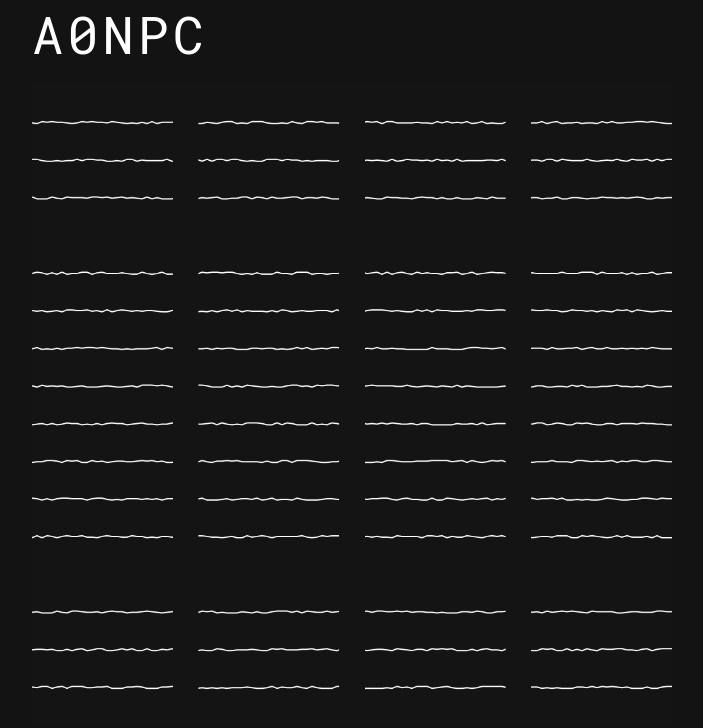
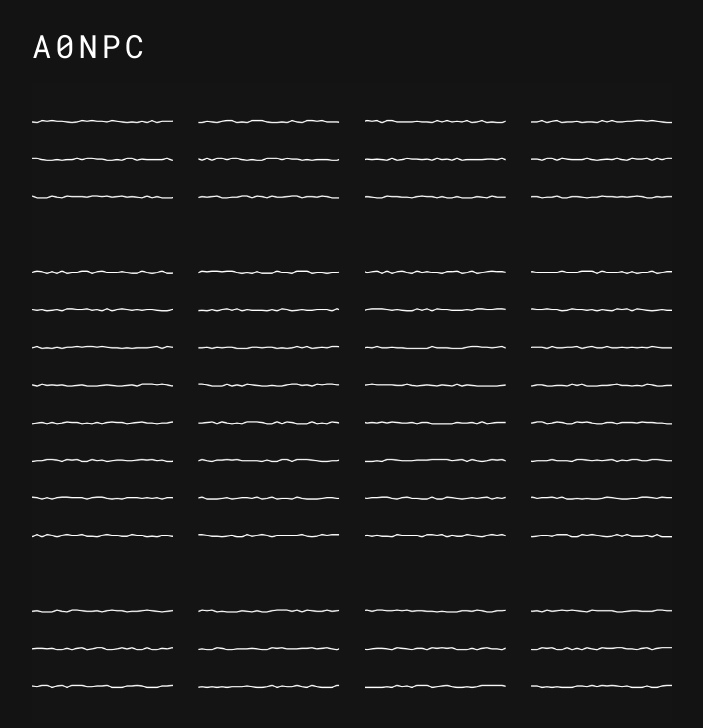
Before and after one commit to aaaaargZombies/adam-ondra-noise-production-center, a React (Create React App) app: page / in a window 1280 px wide. Shown: the top 728 px of the page, without its empty margins (288-991 px from the left). Built offline with nearby package versions, Linux system fonts and the light colour scheme.

Commit message:
improve header

```diff
--- a/src/components/Header/Header.js
+++ b/src/components/Header/Header.js
@@ -3,10 +3,10 @@ import styles from "./styles.module.css";
 class Header extends React.Component {
 	render() {
 		return (
-			<div className={styles.header}>
+			<header className={styles.header}>
 				<h1 className={styles.title}>A0NPC</h1>
 				{/* <h2 className={styles.info}>?</h2> */}
-			</div>
+			</header>
 		);
 	}
 }
--- a/src/components/Header/styles.module.css
+++ b/src/components/Header/styles.module.css
@@ -5,7 +5,8 @@
 	align-items: baseline;
 }
 .title {
+	padding-top: 3vmin;
 	letter-spacing: 0.25rem;
 	font-weight: 400;
-	/* font-size: 2.2rem; */
+	font-size: 2rem;
 }
```
Also changed, not shown: 1 other file (tests, documents, lock files or other folders).
